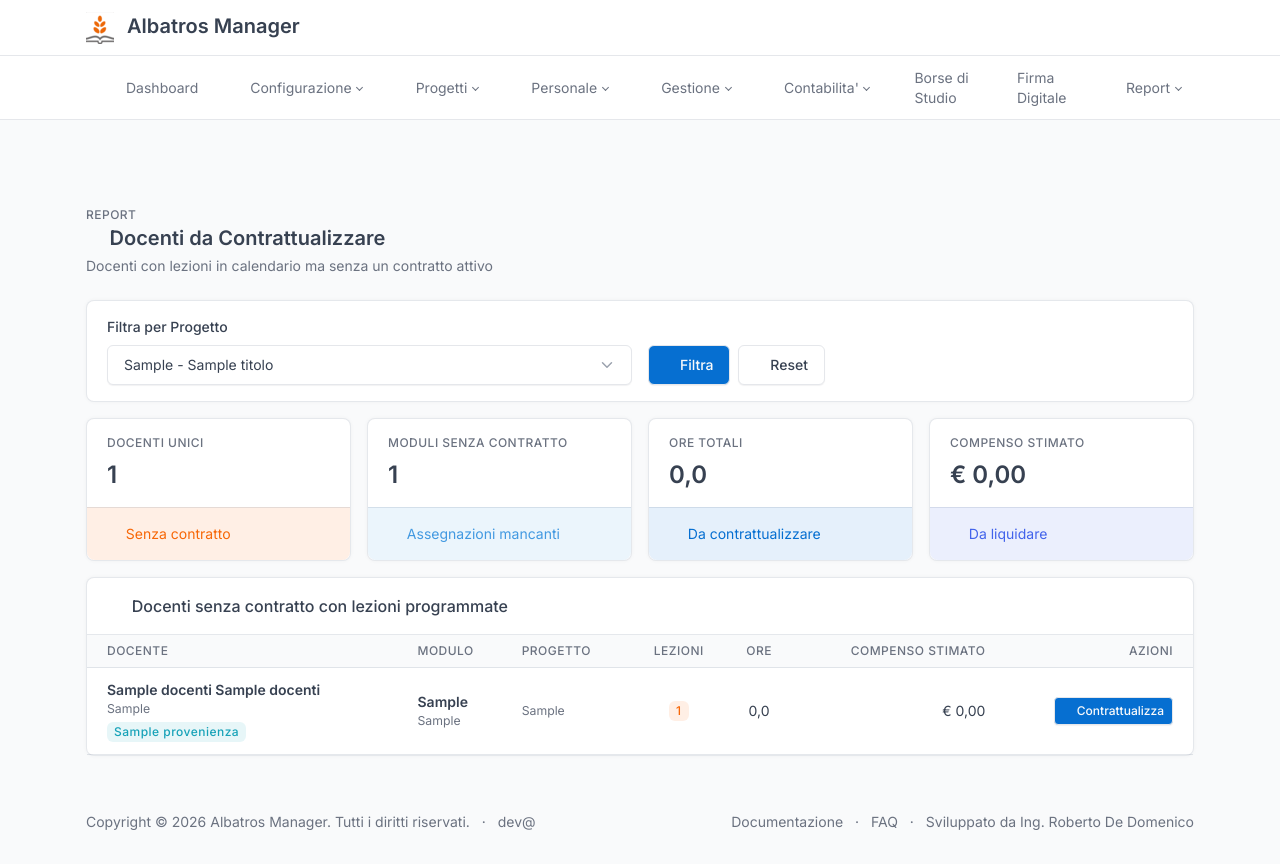
After one commit to deduzzo/albatros-manager, a Yii app: template views/report/docenti-da-contrattualizzare.php in a window 1280 px wide. The commit adds this page. Run offline with PHP 8.4 and a stand-in for Yii, Linux system fonts and the light colour scheme; the template is opened without the code that fills it: most values are stand-ins (such as "Sample title", 1, 10 or a date in 2020); data that the repository does not hold is empty; some libraries are stand-ins or nearby versions; some web fonts are replaced.

Commit message:
feat: add report docenti da contrattualizzare dal calendario
Aggiunge report che identifica docenti con lezioni in calendario
ma senza contratto attivo, con filtro per progetto e stat cards.

Co-Authored-By: Claude Opus 4.6 (1M context) <noreply@anthropic.com>

```diff
--- a/views/layouts/menu.php
+++ b/views/layouts/menu.php
@@ -246,6 +246,9 @@ $isActive = function($controllers) use ($currentController) {
                             <a class="dropdown-item <?= $currentController == 'report' && $currentAction == 'export' ? 'active' : '' ?>" href="<?= Url::to(['/report/export']) ?>">
                                 <i class="ti ti-download me-2"></i> Export
                             </a>
+                            <a class="dropdown-item <?= $currentController == 'report' && $currentAction == 'docenti-da-contrattualizzare' ? 'active' : '' ?>" href="<?= Url::to(['/report/docenti-da-contrattualizzare']) ?>">
+                                <i class="ti ti-alert-triangle me-2"></i> Docenti da Contrattualizzare
+                            </a>
                             <a class="dropdown-item <?= $currentController == 'audit-log' ? 'active' : '' ?>" href="<?= Url::to(['/audit-log/index']) ?>">
                                 <i class="ti ti-activity me-2"></i> Audit Log
                             </a>
--- /dev/null
+++ b/views/report/docenti-da-contrattualizzare.php
@@ -0,0 +1,219 @@
+<?php
+
+use yii\helpers\Html;
+use yii\helpers\Url;
+
+/** @var yii\web\View $this */
+/** @var array $docenti */
+/** @var app\models\Progetto[] $progetti */
+/** @var int|null $progetto_id */
+
+$this->title = 'Docenti da Contrattualizzare';
+$this->params['breadcrumbs'][] = ['label' => 'Report', 'url' => ['/report/statistiche']];
+$this->params['breadcrumbs'][] = $this->title;
+?>
+
+<div class="page-header d-print-none">
+    <div class="container-xl">
+        <div class="row align-items-center">
+            <div class="col-auto">
+                <span class="page-pretitle">Report</span>
+                <h2 class="page-title">
+                    <i class="ti ti-alert-triangle me-2 text-orange"></i>
+                    <?= Html::encode($this->title) ?>
+                </h2>
+                <div class="text-muted mt-1">
+                    Docenti con lezioni in calendario ma senza un contratto attivo
+                </div>
+            </div>
+        </div>
+    </div>
+</div>
+
+<div class="page-body">
+    <div class="container-xl">
+
+        <!-- Filtro progetto -->
+        <div class="card mb-3">
+            <div class="card-body">
+                <form method="get" action="<?= Url::to(['/report/docenti-da-contrattualizzare']) ?>" class="row g-3 align-items-end">
+                    <div class="col-md-6">
+                        <label class="form-label">Filtra per Progetto</label>
+                        <select name="progetto_id" class="form-select">
+                            <option value="">-- Tutti i progetti --</option>
+                            <?php foreach ($progetti as $p): ?>
+                                <option value="<?= $p->id ?>" <?= $progetto_id == $p->id ? 'selected' : '' ?>>
+                                    <?= Html::encode($p->codice_progetto . ' - ' . $p->titolo) ?>
+                                </option>
+                            <?php endforeach; ?>
+                        </select>
+                    </div>
+                    <div class="col-auto">
+                        <button type="submit" class="btn bg-blue text-blue-fg">
+                            <i class="ti ti-filter me-1"></i> Filtra
+                        </button>
+                        <?php if ($progetto_id): ?>
+                            <a href="<?= Url::to(['/report/docenti-da-contrattualizzare']) ?>" class="btn bg-default text-default-fg ms-1">
+                                <i class="ti ti-x me-1"></i> Reset
+                            </a>
+                        <?php endif; ?>
+                    </div>
+                </form>
+            </div>
+        </div>
+
+        <?php if (empty($docenti)): ?>
+            <!-- Nessun risultato -->
+            <div class="card">
+                <div class="card-body text-center py-5">
+                    <div class="mb-3">
+                        <i class="ti ti-circle-check text-green" style="font-size: 3rem;"></i>
+                    </div>
+                    <h3 class="text-green">Tutti i docenti hanno un contratto</h3>
+                    <p class="text-muted">
+                        Non ci sono docenti con lezioni in calendario senza un contratto attivo.
+                    </p>
+                </div>
+            </div>
+        <?php else: ?>
+            <?php
+            // Calcola statistiche
+            $docentiUnici = count(array_unique(array_column($docenti, 'codice_fiscale')));
+            $moduliSenzaContratto = count($docenti);
+            $oreTotali = array_sum(array_column($docenti, 'ore_totali'));
+            $compensoStimato = 0;
+            foreach ($docenti as $d) {
+                $compensoOrario = (float)($d['compenso_orario'] ?? 0);
+                if ($compensoOrario <= 0) {
+                    // Fallback su provenienza
+                    $compensoOrario = ($d['provenienza'] === 'RU') ? 70 : 60;
+                }
+                $compensoStimato += $compensoOrario * (float)$d['ore_totali'];
+            }
+            ?>
+
+            <!-- Stat cards -->
+            <div class="row row-deck row-cards mb-3">
+                <div class="col-sm-6 col-lg-3">
+                    <div class="card">
+                        <div class="card-body">
+                            <div class="d-flex align-items-center">
+                                <div class="subheader">Docenti unici</div>
+                            </div>
+                            <div class="h1 mb-0 mt-2"><?= $docentiUnici ?></div>
+                        </div>
+                        <div class="card-footer bg-orange-lt">
+                            <i class="ti ti-users me-1"></i> Senza contratto
+                        </div>
+                    </div>
+                </div>
+                <div class="col-sm-6 col-lg-3">
+                    <div class="card">
+                        <div class="card-body">
+                            <div class="d-flex align-items-center">
+                                <div class="subheader">Moduli senza contratto</div>
+                            </div>
+                            <div class="h1 mb-0 mt-2"><?= $moduliSenzaContratto ?></div>
+                        </div>
+                        <div class="card-footer bg-azure-lt">
+                            <i class="ti ti-book me-1"></i> Assegnazioni mancanti
+                        </div>
+                    </div>
+                </div>
+                <div class="col-sm-6 col-lg-3">
+                    <div class="card">
+                        <div class="card-body">
+                            <div class="d-flex align-items-center">
+                                <div class="subheader">Ore totali</div>
+                            </div>
+                            <div class="h1 mb-0 mt-2"><?= number_format($oreTotali, 1, ',', '.') ?></div>
+                        </div>
+                        <div class="card-footer bg-blue-lt">
+                            <i class="ti ti-clock me-1"></i> Da contrattualizzare
+                        </div>
+                    </div>
+                </div>
+                <div class="col-sm-6 col-lg-3">
+                    <div class="card">
+                        <div class="card-body">
+                            <div class="d-flex align-items-center">
+                                <div class="subheader">Compenso stimato</div>
+                            </div>
+                            <div class="h1 mb-0 mt-2">&euro; <?= number_format($compensoStimato, 2, ',', '.') ?></div>
+                        </div>
+                        <div class="card-footer bg-indigo-lt">
+                            <i class="ti ti-currency-euro me-1"></i> Da liquidare
+                        </div>
+                    </div>
+                </div>
+            </div>
+
+            <!-- Tabella risultati -->
+            <div class="card">
+                <div class="card-header">
+                    <h3 class="card-title">
+                        <i class="ti ti-alert-triangle me-2 text-orange"></i>
+                        Docenti senza contratto con lezioni programmate
+                    </h3>
+                </div>
+                <div class="table-responsive">
+                    <table class="table table-vcenter card-table">
+                        <thead>
+                            <tr>
+                                <th>Docente</th>
+                                <th>Modulo</th>
+                                <th>Progetto</th>
+                                <th class="text-center">Lezioni</th>
+                                <th class="text-center">Ore</th>
+                                <th class="text-end">Compenso stimato</th>
+                                <th class="text-end">Azioni</th>
+                            </tr>
+                        </thead>
+                        <tbody>
+                            <?php foreach ($docenti as $d): ?>
+                                <?php
+                                $compensoOrario = (float)($d['compenso_orario'] ?? 0);
+                                if ($compensoOrario <= 0) {
+                                    $compensoOrario = ($d['provenienza'] === 'RU') ? 70 : 60;
+                                }
+                                $compensoRiga = $compensoOrario * (float)$d['ore_totali'];
+                                ?>
+                                <tr>
+                                    <td>
+                                        <div class="fw-bold"><?= Html::encode($d['cognome'] . ' ' . $d['nome']) ?></div>
+                                        <div class="text-muted small"><?= Html::encode($d['codice_fiscale']) ?></div>
+                                        <span class="badge <?= $d['provenienza'] === 'RU' ? 'bg-purple-lt' : 'bg-cyan-lt' ?> mt-1">
+                                            <?= Html::encode($d['provenienza']) ?>
+                                        </span>
+                                    </td>
+                                    <td>
+                                        <div class="fw-bold"><?= Html::encode($d['modulo_codice']) ?></div>
+                                        <div class="text-muted small"><?= Html::encode($d['modulo_titolo']) ?></div>
+                                    </td>
+                                    <td>
+                                        <div class="text-muted small"><?= Html::encode($d['progetto_titolo']) ?></div>
+                                    </td>
+                                    <td class="text-center">
+                                        <span class="badge bg-orange-lt"><?= (int)$d['num_lezioni'] ?></span>
+                                    </td>
+                                    <td class="text-center">
+                                        <?= number_format((float)$d['ore_totali'], 1, ',', '.') ?>
+                                    </td>
+                                    <td class="text-end">
+                                        &euro; <?= number_format($compensoRiga, 2, ',', '.') ?>
+                                    </td>
+                                    <td class="text-end">
+                                        <a href="<?= Url::to(['/assegnazione/index', 'AssegnazioneSearch[docente_codice_fiscale]' => $d['codice_fiscale']]) ?>" class="btn btn-sm bg-blue text-blue-fg">
+                                            <i class="ti ti-file-plus me-1"></i> Contrattualizza
+                                        </a>
+                                    </td>
+                                </tr>
+                            <?php endforeach; ?>
+                        </tbody>
+                    </table>
+                </div>
+            </div>
+        <?php endif; ?>
+
+    </div>
+</div>
```
Also changed, not shown: controllers/ReportController.php (+56 -0 lines), CHANGELOG.md.
